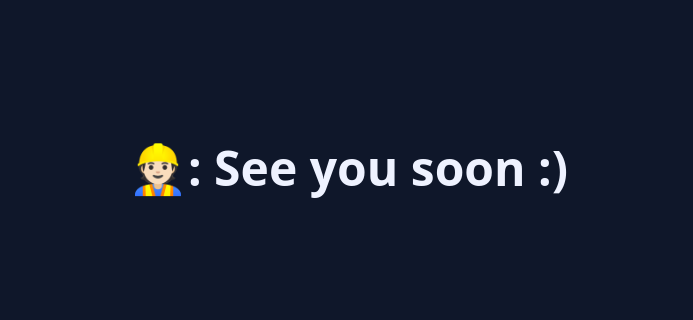
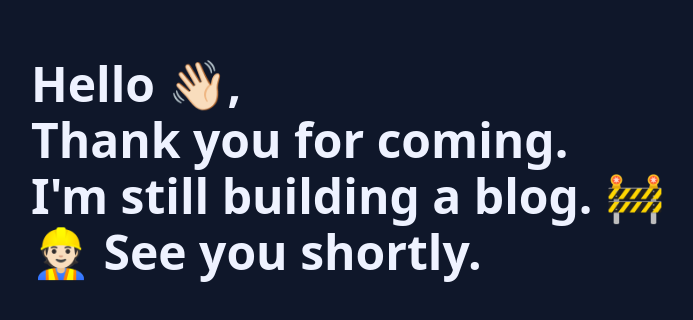
Before and after one commit to jmnghn/jmnghn-blog, a Next.js app: page / in a window 1280 px wide. Shown: the part 232-552 px from the top of the page, without its empty margins (292-985 px from the left). Built offline with nearby package versions, Linux system fonts and the light colour scheme.

Commit message:
💄 Change index page design and wording

```diff
--- /dev/null
+++ b/components/common/Header/index.ts
@@ -0,0 +1 @@
+export { default } from './Header'
--- a/components/common/Lyaout/Layout.tsx
+++ b/components/common/Lyaout/Layout.tsx
@@ -1,3 +1,17 @@
-const Layout = () => <></>
+import Header from '#components/common/Header'
+import Footer from '#components/common/Footer'
+import { FC, ReactNode } from 'react'
+
+interface Props {
+  children?: ReactNode
+}
+
+const Layout: FC<Props> = ({ children }) => (
+  <div className="min-h-full transition-colors duration-150">
+    {/* <Header /> */}
+    <main>{children}</main>
+    {/* <Footer /> */}
+  </div>
+)
 
 export default Layout
--- a/pages/_app.tsx
+++ b/pages/_app.tsx
@@ -1,12 +1,19 @@
 import { Head } from '#components/common'
 import '#styles/globals.css'
 import type { AppProps } from 'next/app'
+import { FC, ReactNode } from 'react'
+
+const Noop: FC<{ children?: ReactNode }> = ({ children }) => <>{children}</>
 
 export default function App({ Component, pageProps }: AppProps) {
+  const Layout = (Component as any).Layout || Noop
+
   return (
     <>
       <Head />
-      <Component {...pageProps} />
+      <Layout pageProps={pageProps}>
+        <Component {...pageProps} />
+      </Layout>
     </>
   )
 }
--- a/pages/index.tsx
+++ b/pages/index.tsx
@@ -1,12 +1,23 @@
-import memoticon from '#public/assets/memoticon.png'
-import Image from 'next/image'
+import Layout from '#components/common/Lyaout'
 
 export default function Home() {
   return (
-    <div className="bg-slate-900 w-screen h-screen flex items-center justify-center">
-      <div className="text-4xl font-semibold text-indigo-50 sm:text-5xl">
-        👷🏻: See you soon :)
+    <div>
+      <div className="bg-slate-900 w-screen h-screen flex items-center justify-center p-4 ">
+        <div
+          className="text-4xl font-semibold text-indigo-50 sm:text-5xl"
+          style={{ lineHeight: '56px' }}
+        >
+          <p>
+            Hello <div className="animate-waving-hand inline-block">👋🏻</div>,
+          </p>
+          <p>Thank you for coming.</p>
+          <p>I&apos;m still building a blog. 🚧</p>
+          <p>👷🏻 See you shortly.</p>
+        </div>
       </div>
     </div>
   )
 }
+
+Home.Layout = Layout
--- a/tailwind.config.js
+++ b/tailwind.config.js
@@ -5,7 +5,23 @@ module.exports = {
     './components/**/*.{js,ts,jsx,tsx}',
   ],
   theme: {
-    extend: {},
+    extend: {
+      keyframes: {
+        wave: {
+          '0%': { transform: 'rotate(0.0deg)' },
+          '10%': { transform: 'rotate(14deg)' },
+          '20%': { transform: 'rotate(-8deg)' },
+          '30%': { transform: 'rotate(14deg)' },
+          '40%': { transform: 'rotate(-4deg)' },
+          '50%': { transform: 'rotate(10.0deg)' },
+          '60%': { transform: 'rotate(0.0deg)' },
+          '100%': { transform: 'rotate(0.0deg)' },
+        },
+      },
+      animation: {
+        'waving-hand': 'wave 2s linear infinite',
+      },
+    },
   },
   plugins: [],
 }
```
